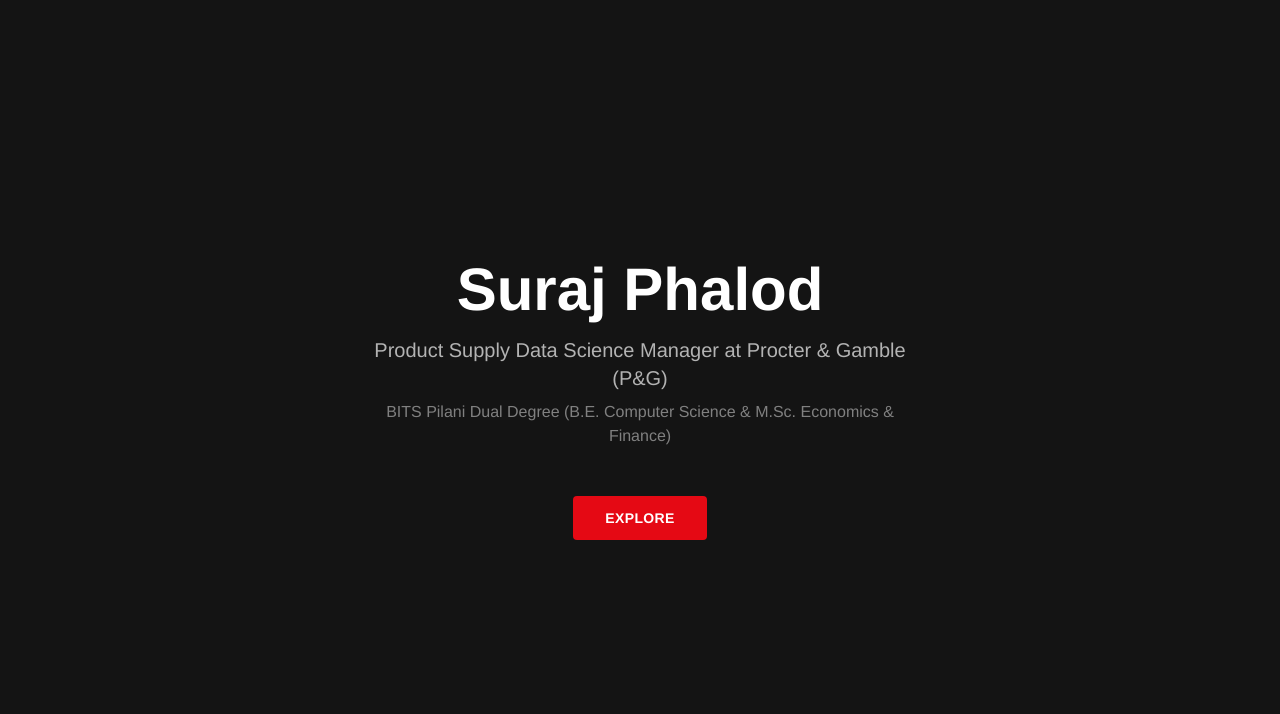
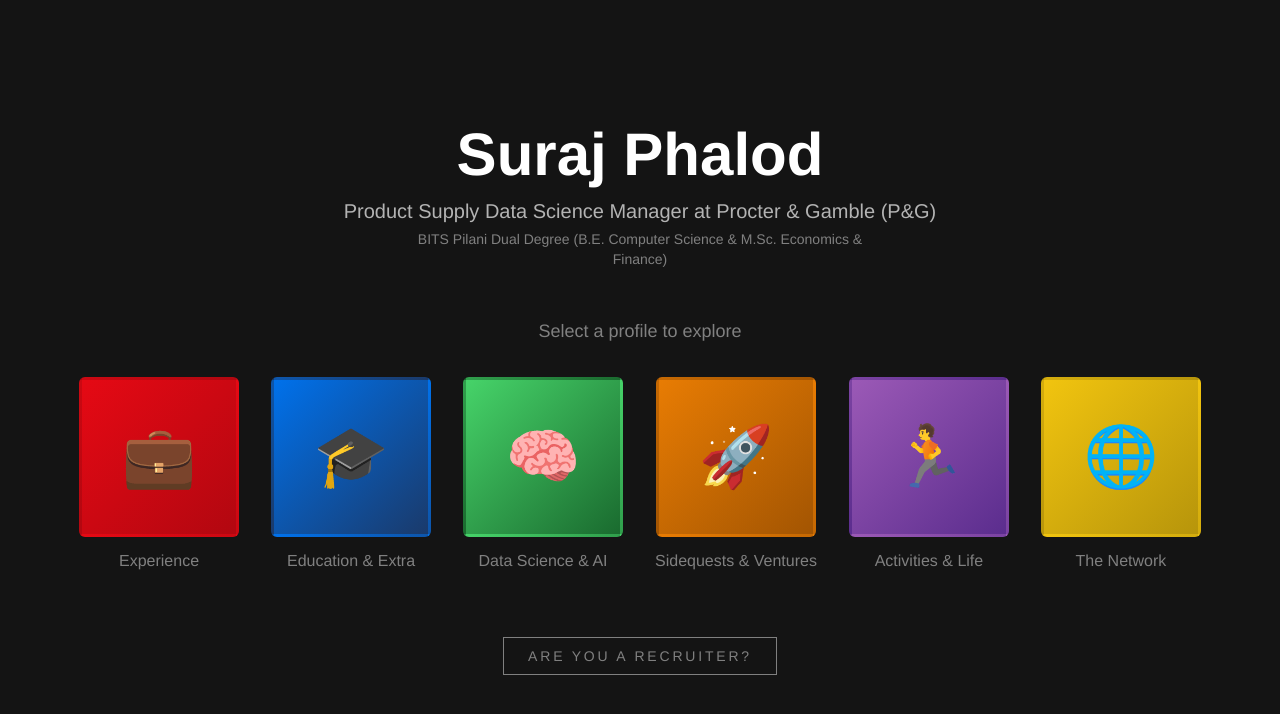
Before and after one commit to surpha/suraj-portfolio, a Next.js app: page / in a window 1280 px wide. Shown: the top 714 px of the page. Built offline with nearby package versions, Linux system fonts and the light colour scheme.

Commit message:
feat: remove splash/intro, show profiles page directly with about me section

```diff
--- a/src/app/page.tsx
+++ b/src/app/page.tsx
@@ -1,7 +1,7 @@
 "use client";
 
-import { useState, useEffect } from "react";
-import { motion, AnimatePresence } from "framer-motion";
+import { useState } from "react";
+import { motion } from "framer-motion";
 import config from "@/data/configuration.json";
 import { FullPortfolioConfig, DomainConfig } from "@/types";
 import DomainSelector from "@/components/DomainSelector";
@@ -10,149 +10,11 @@
 const portfolio = config as FullPortfolioConfig;
 const domainList: DomainConfig[] = Object.values(portfolio.domains);
 
-function SplashScreen({ onFinish }: { onFinish: () => void }) {
-  useEffect(() => {
-    const timer = setTimeout(onFinish, 2800);
-    return () => clearTimeout(timer);
-  }, [onFinish]);
-
-  return (
-    <motion.div
-      className="fixed inset-0 z-50 flex items-center justify-center bg-black"
-      exit={{ opacity: 0 }}
-      transition={{ duration: 0.6 }}
-    >
-      {/* Netflix-style red glow behind name */}
-      <div className="absolute h-[400px] w-[400px] rounded-full bg-[#e50914]/15 blur-[150px]" />
-
-      <motion.div className="relative flex flex-col items-center">
-        {/* Curved Netflix-logo-style SVG text */}
-        <motion.svg
-          initial={{ opacity: 0, scale: 0.5 }}
-          animate={{ opacity: 1, scale: 1 }}
-          transition={{ duration: 1.8, ease: [0.25, 0.1, 0.25, 1] }}
-          viewBox="0 0 700 200"
-          className="w-[400px] sm:w-[600px] lg:w-[750px]"
-          xmlns="http://www.w3.org/2000/svg"
-        >
-          <defs>
-            <path
-              id="curve"
-              d="M 50,160 Q 350,40 650,160"
-              fill="transparent"
-            />
-          </defs>
-          <text
-            className="netflix-arc-text"
-            fill="#e50914"
-            textAnchor="middle"
-          >
-            <textPath href="#curve" startOffset="50%">
-              {portfolio.personal.name.toUpperCase()}
-            </textPath>
-          </text>
-        </motion.svg>
-
-        {/* Red shadow accent line */}
-        <motion.div
-          initial={{ scaleX: 0, opacity: 0 }}
-          animate={{ scaleX: 1, opacity: 1 }}
-          transition={{ delay: 0.8, duration: 1.0, ease: "easeOut" }}
-          className="mt-2 h-[3px] w-48 origin-center rounded-full bg-[#e50914] shadow-[0_0_20px_rgba(229,9,20,0.6)] sm:w-64"
-        />
-
-        {/* Subtitle fade-in */}
-        <motion.p
-          initial={{ opacity: 0, y: 10 }}
-          animate={{ opacity: 1, y: 0 }}
-          transition={{ delay: 1.4, duration: 0.8 }}
-          className="mt-4 font-[family-name:var(--font-bebas)] text-lg tracking-[0.35em] text-[#808080] sm:text-xl"
-        >
-          PORTFOLIO
-        </motion.p>
-      </motion.div>
-    </motion.div>
-  );
-}
-
-function IntroScreen({ onContinue }: { onContinue: () => void }) {
-  return (
-    <motion.div
-      initial={{ opacity: 0 }}
-      animate={{ opacity: 1 }}
-      exit={{ opacity: 0 }}
-      transition={{ duration: 0.6 }}
-      className="flex min-h-screen flex-col items-center justify-center bg-[#141414] px-6 text-center"
-    >
-      <motion.h1
-        initial={{ opacity: 0, y: 20 }}
-        animate={{ opacity: 1, y: 0 }}
-        transition={{ delay: 0.2, duration: 0.8 }}
-        className="text-4xl font-bold text-white sm:text-5xl lg:text-6xl"
-      >
-        {portfolio.personal.name}
-      </motion.h1>
-
-      <motion.p
-        initial={{ opacity: 0, y: 20 }}
-        animate={{ opacity: 1, y: 0 }}
-        transition={{ delay: 0.5, duration: 0.8 }}
-        className="mt-4 max-w-xl text-lg text-[#b3b3b3] sm:text-xl"
-      >
-        {portfolio.personal.headline} at {portfolio.personal.company}
-      </motion.p>
-
-      <motion.p
-        initial={{ opacity: 0, y: 20 }}
-        animate={{ opacity: 1, y: 0 }}
-        transition={{ delay: 0.8, duration: 0.8 }}
-        className="mt-2 max-w-lg text-sm text-[#808080] sm:text-base"
-      >
-        {portfolio.personal.education}
-      </motion.p>
-
-      <motion.button
-        initial={{ opacity: 0 }}
-        animate={{ opacity: 1 }}
-        transition={{ delay: 1.2, duration: 0.6 }}
-        onClick={onContinue}
-        className="mt-12 rounded bg-[#e50914] px-8 py-3 text-sm font-semibold tracking-wide text-white transition-colors hover:bg-[#f40612]"
-      >
-        EXPLORE
-      </motion.button>
-    </motion.div>
-  );
-}
-
 export default function Home() {
-  const [showSplash, setShowSplash] = useState(true);
-  const [showIntro, setShowIntro] = useState(false);
   const [currentDomain, setCurrentDomain] = useState<string | null>(null);
 
+  if (currentDomain !== null) {
     return (
-    <>
-      <AnimatePresence>
-        {showSplash && (
-          <SplashScreen
-            onFinish={() => {
-              setShowSplash(false);
-              setShowIntro(true);
-            }}
-          />
-        )}
-      </AnimatePresence>
-
-      <AnimatePresence>
-        {!showSplash && showIntro && (
-          <IntroScreen onContinue={() => setShowIntro(false)} />
-        )}
-      </AnimatePresence>
-
-      {!showSplash && !showIntro && currentDomain === null && (
-        <DomainSelector domains={domainList} onSelect={setCurrentDomain} />
-      )}
-
-      {!showSplash && !showIntro && currentDomain !== null && (
       <DashboardLayout
         domain={portfolio.domains[currentDomain]}
         personal={portfolio.personal}
@@ -160,7 +22,14 @@
         onSwitchDomain={setCurrentDomain}
         onReset={() => setCurrentDomain(null)}
       />
-      )}
-    </>
     );
   }
+
+  return (
+    <DomainSelector
+      domains={domainList}
+      personal={portfolio.personal}
+      onSelect={setCurrentDomain}
+    />
+  );
+}
--- a/src/components/DomainSelector.tsx
+++ b/src/components/DomainSelector.tsx
@@ -2,10 +2,11 @@
 
 import { motion } from "framer-motion";
 import { useRouter } from "next/navigation";
-import { DomainConfig } from "@/types";
+import { DomainConfig, PersonalMetadata } from "@/types";
 
 interface DomainSelectorProps {
   domains: DomainConfig[];
+  personal: PersonalMetadata;
   onSelect: (domainId: string) => void;
 }
 
@@ -18,25 +19,41 @@
   network: "🌐",
 };
 
-export default function DomainSelector({ domains, onSelect }: DomainSelectorProps) {
+export default function DomainSelector({ domains, personal, onSelect }: DomainSelectorProps) {
   const router = useRouter();
 
   return (
-    <div className="flex min-h-screen flex-col items-center justify-center bg-[#141414] px-4">
+    <div className="flex min-h-screen flex-col items-center justify-center bg-[#141414] px-4 py-16">
       <motion.div
         initial={{ opacity: 0 }}
         animate={{ opacity: 1 }}
         transition={{ duration: 0.5 }}
         className="flex flex-col items-center"
       >
-        <h1 className="mb-2 text-4xl font-normal text-white sm:text-[3.5rem]">
-          Suraj Phalod
-        </h1>
-        <p className="text-base text-[#808080] sm:text-lg">
+        {/* About Me */}
+        <motion.div
+          initial={{ opacity: 0, y: 20 }}
+          animate={{ opacity: 1, y: 0 }}
+          transition={{ duration: 0.6 }}
+          className="mb-12 flex flex-col items-center text-center"
+        >
+          <h1 className="text-4xl font-bold text-white sm:text-5xl lg:text-6xl">
+            {personal.name}
+          </h1>
+          <p className="mt-3 text-lg text-[#b3b3b3] sm:text-xl">
+            {personal.headline} at {personal.company}
+          </p>
+          <p className="mt-1 max-w-md text-sm text-[#808080]">
+            {personal.education}
+          </p>
+        </motion.div>
+
+        {/* Section label */}
+        <p className="mb-8 text-base text-[#808080] sm:text-lg">
           Select a profile to explore
         </p>
 
-        <div className="mt-12 flex flex-wrap items-start justify-center gap-6 sm:gap-8">
+        <div className="flex flex-wrap items-start justify-center gap-6 sm:gap-8">
           {domains.map((domain, index) => (
             <motion.button
               key={domain.id}
```
Lines whose indentation alone changed are shown as unchanged.
